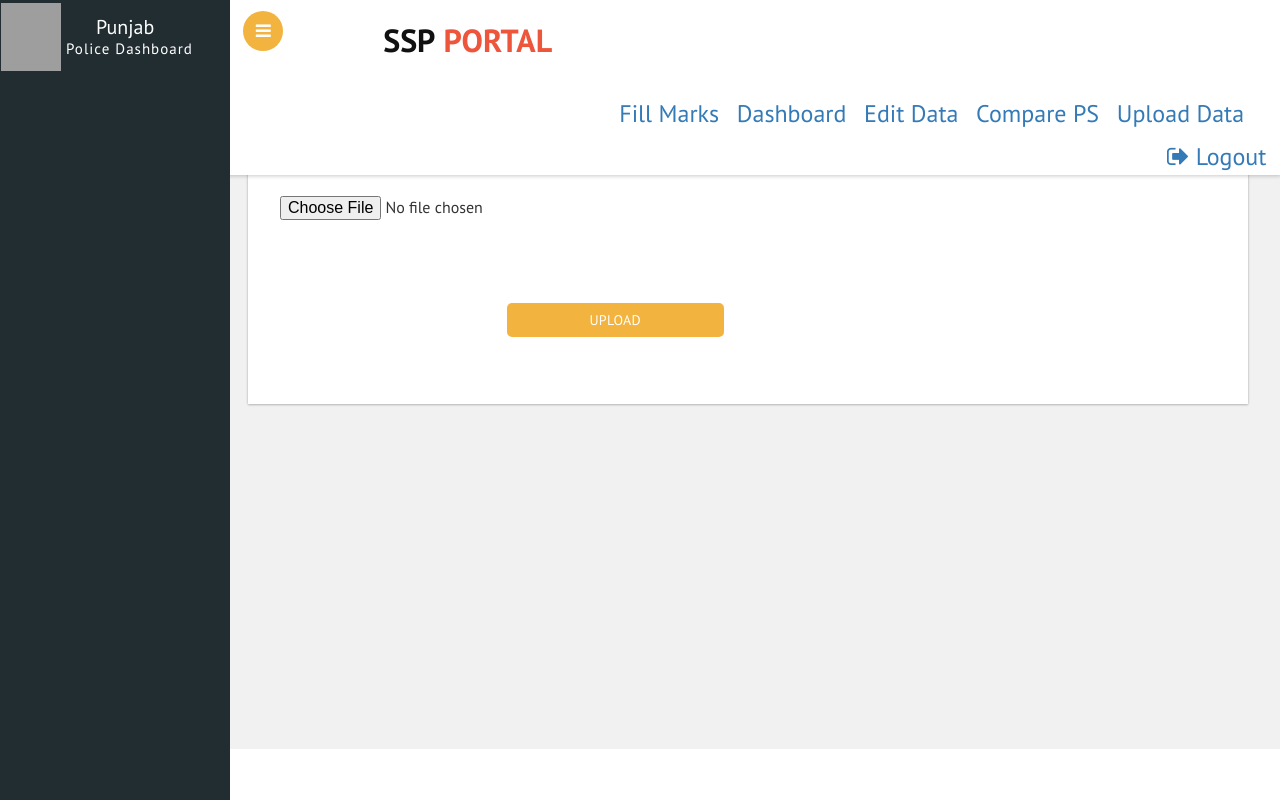
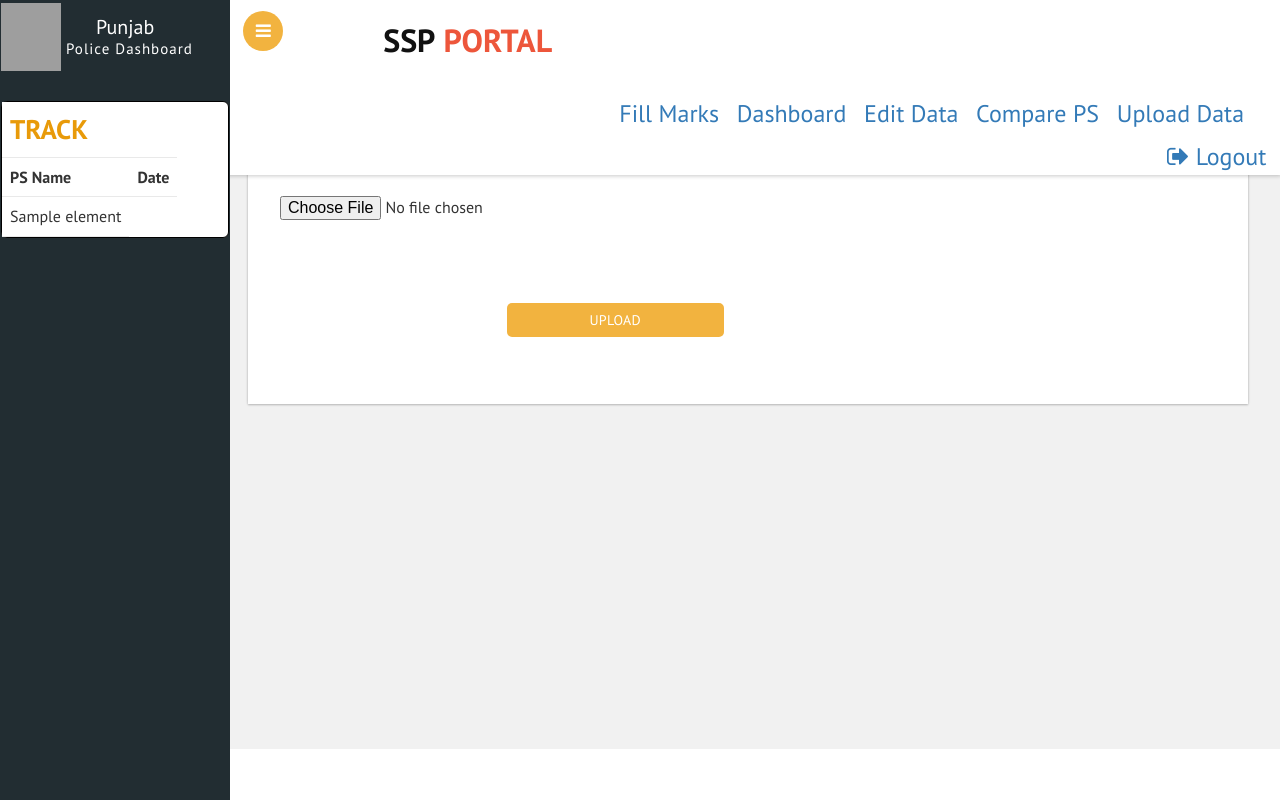
Before and after one commit to DikshaKapoor15/police-workflow-mgmt, a Flask app: template app/templates/uploadingSSP.html in a window 1280 px wide. Run offline with Flask 2, Linux system fonts and the light colour scheme; the template is opened without the code that fills it: most values are stand-ins (such as "Sample title", 1, 10 or a date in 2020); form fields are guessed from the names that the template uses; some libraries are stand-ins or nearby versions; grey boxes are pictures that could not be loaded.

Commit message:
Update uploadingSSP.html

```diff
--- a/app/templates/uploadingSSP.html
+++ b/app/templates/uploadingSSP.html
@@ -195,37 +195,33 @@ span.dashboard_head
             <h1>  <img src = "https://upload.wikimedia.org/wikipedia/en/7/73/Punjab_Police_%28India%29_Logo.png" alt="PUNJAB POLICE" style="width:60px; height:70px; float :left; padding-top:2px;">
             <span class="dashboard_head" >Punjab </span>  <span class="dashboard_text">Police dashboard</span></a></h1>
           </div>
-<!--          <div class="collapse navbar-collapse" id="bs-example-navbar-collapse-1">-->
-<!--            <ul class="sidebar-menu">-->
-<!--              <li class="header">MAIN NAVIGATION</li>-->
-<!--              <li class="treeview">-->
-<!--                <a href="{{url_for('home')}}">-->
-<!--                <i class="fa fa-dashboard"></i> <span>Dashboard</span>-->
-<!--                </a>-->
-<!--              </li>-->
-<!--              <li class="treeview">-->
-<!--                <a href="#">-->
-<!--                <i class="fa fa-edit"></i> <span>Forms</span>-->
-<!--                <i class="fa fa-angle-left pull-right"></i>-->
-<!--                </a>-->
-<!--                <ul class="treeview-menu">-->
-<!--                  <li><a href="{{url_for('challan')}}"><i class="fa fa-angle-right"></i> Challan Form</a></li>-->
-<!--				  <li><a href="{{url_for('recovery')}}"><i class="fa fa-angle-right"></i> Recovery Form</a></li>-->
-<!--				  <li><a href="{{url_for('investigations')}}"><i class="fa fa-angle-right"></i> Investigation Form</a></li>-->
-
-<!--                </ul>-->
-<!--              </li>-->
-<!--              <li class="treeview">-->
-<!--                <a href="#">-->
-<!--                <i class="fa fa-table"></i> <span>Tables</span>-->
-<!--                <i class="fa fa-angle-left pull-right"></i>-->
-<!--                </a>-->
-<!--                <ul class="treeview-menu">-->
-<!--                  <li><a href="tables.html"><i class="fa fa-angle-right"></i> Simple tables</a></li>-->
-<!--                </ul>-->
-<!--              </li>-->
-<!--            </ul>-->
-<!--          </div>-->
+<div class="collapse navbar-collapse" id="bs-example-navbar-collapse-1">
+            <div style="padding-top:30px;"></div>
+            <table class="table" style="border:1px solid black; height:100%; border-collapse: collapse;
+    border: solid black 1px;
+    border-radius: 6px;
+    display: flex;
+    flex-flow: column;
+    height: 100%;
+    background-color: white;">
+        <tr>
+            <td colspan="3" style="background-color:#FFFFFF; color: #e89a09; font-size: 27px;"><b>TRACK</b></td>
+        </tr>
+        <tr>
+            <th>PS Name</th>
+            <th>Date</th>
+        </tr>
+        <tr>
+            {% for each in lst %}
+            <tr>
+                {% for element in each %}
+                    <td bgcolor="white">{{ element }}</td>
+                {% endfor %}
+            </tr>
+            {% endfor %}
+        </tr>
+    </table>
+          </div>
           <!-- /.navbar-collapse -->
       </nav>
     </aside>
```
